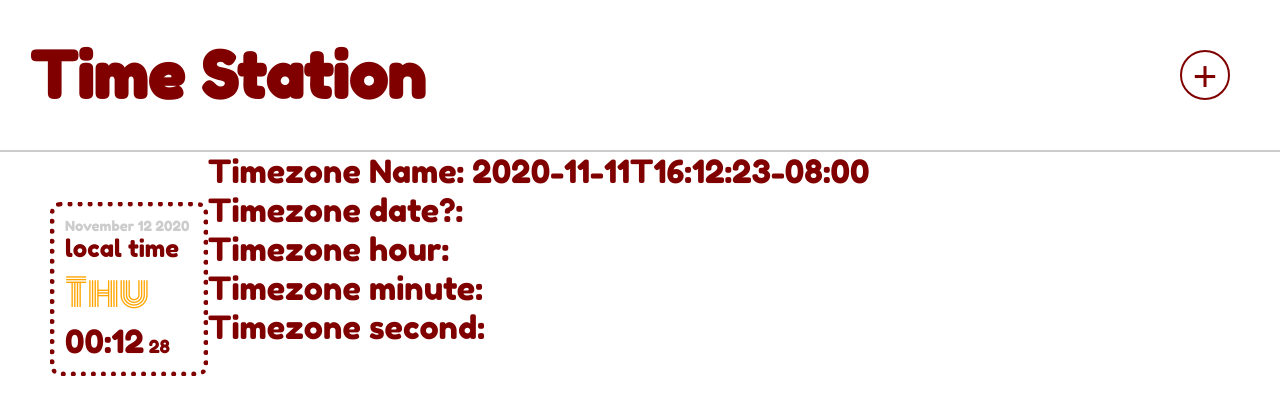
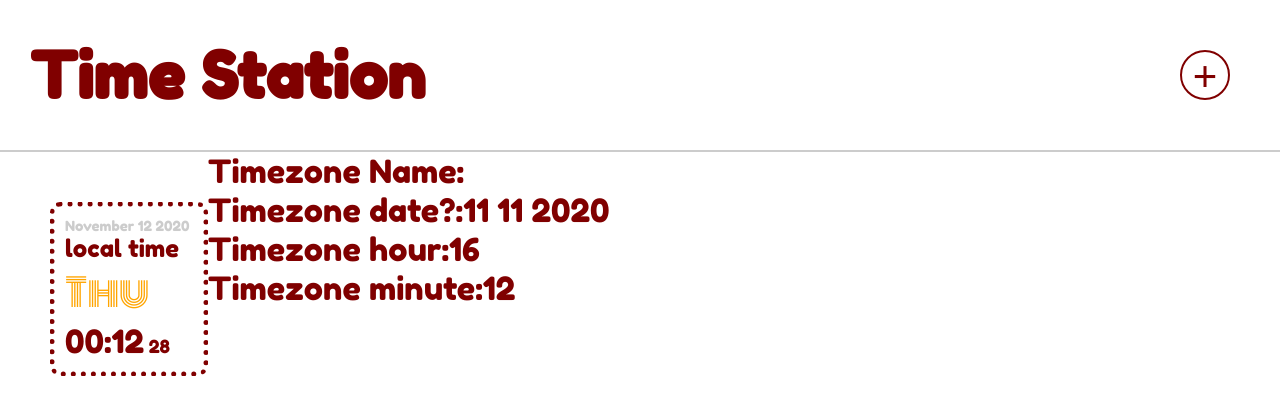
Before and after one commit to xiongkb/timezone-clock, a React (Create React App) app: page / in a window 1280 px wide. Shown: the top 414 px of the page. Built offline with nearby package versions, Linux system fonts and the light colour scheme.

Commit message:
grabbing individual time items from momentjs timezone

```diff
--- a/src/Components/Timezones/tz.js
+++ b/src/Components/Timezones/tz.js
@@ -5,18 +5,21 @@ import "./tz.css"
 const moment = require("moment-timezone");
 
 const Timezones = () => {
-    let laTime = moment().tz("America/Los_Angeles").format();
+    let tzName = moment().tz.Zone;
+    let tzDate = moment().tz("America/Los_Angeles").format("MM DD YYYY")
+    let tzHour = moment().tz("America/Los_Angeles").format("HH");
+    let tzMinute = moment().tz("America/Los_Angeles").format("mm");
 
     console.log(moment.tz.zonesForCountry("US"))
-    console.log(moment.tz.countries())
+
+
 
     return (
         <div>
-            <div>Timezone Name: {laTime}</div>
-            <div>Timezone date?:</div>
-            <div>Timezone hour:</div>
-            <div>Timezone minute:</div>
-            <div>Timezone second:</div>
+            <div>Timezone Name: {tzName}</div>
+            <div>Timezone date?:{tzDate}</div>
+            <div>Timezone hour:{tzHour}</div>
+            <div>Timezone minute:{tzMinute}</div>
         </div>
     )
 }
```
